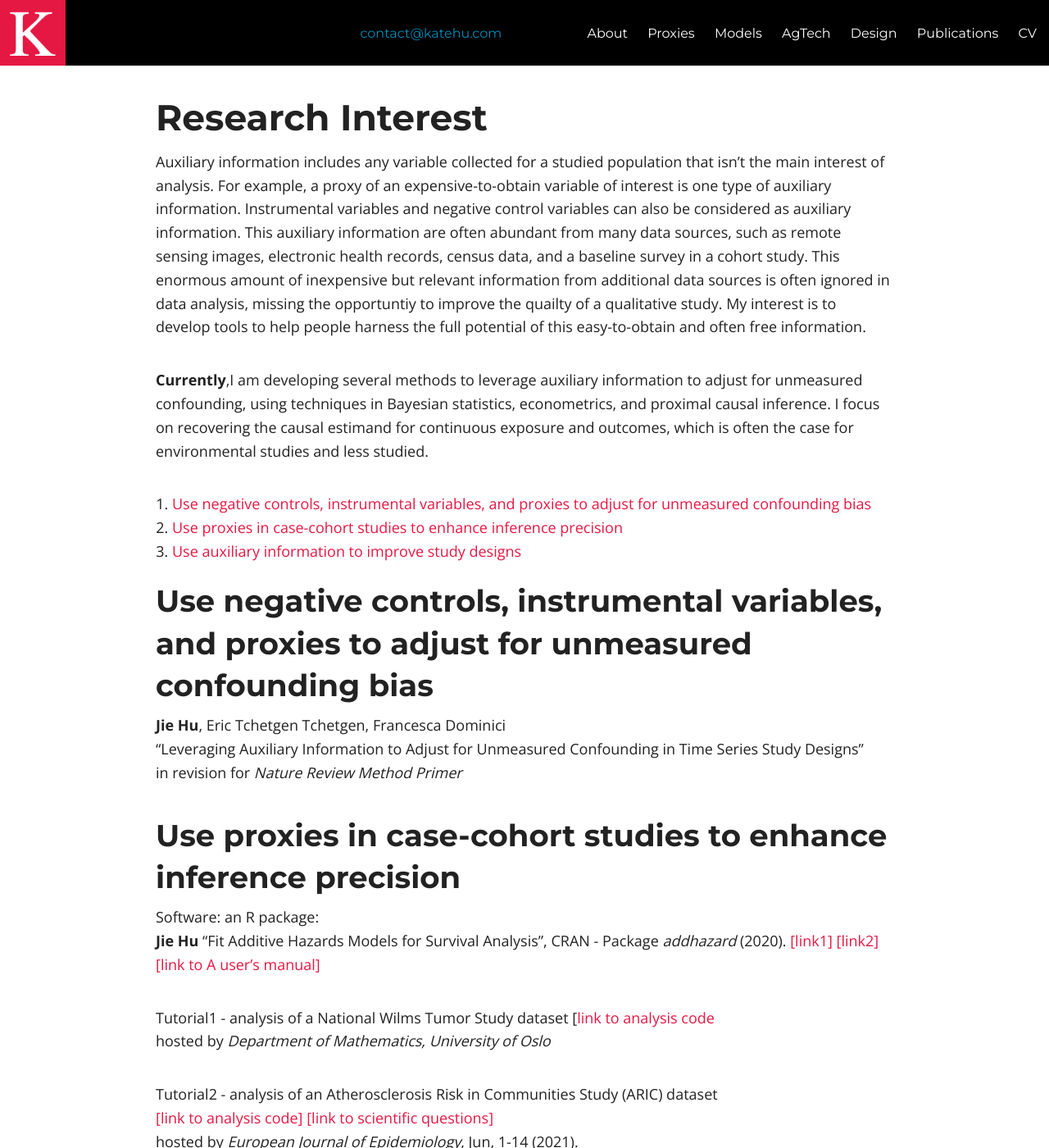
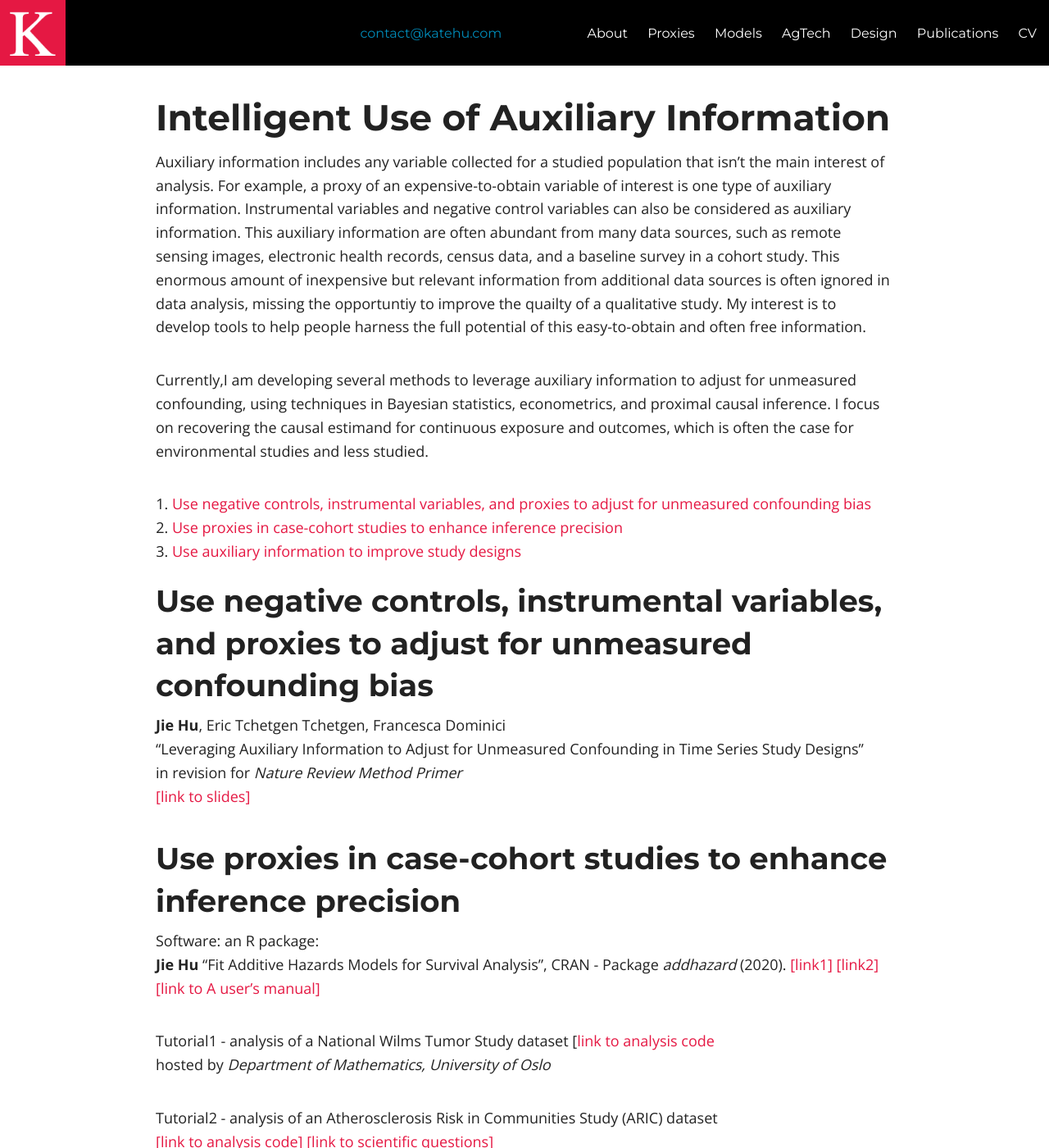
Before and after one commit to katehu/katehu.github.io, a Jekyll site: the page built from proxies.md, in a window 1280 px wide and 1400 px high. Shown: the whole window at 82% size. Built offline with Jekyll 4.4.1, drawn with Linux system fonts in a browser that asks for light colours; nearby versions of some CDN libraries.

Commit message:
Update proxies.md

```diff
--- a/proxies.md
+++ b/proxies.md
@@ -4,12 +4,12 @@ permalink: /proxies/index.html
 title: Proxies
 ---
 
-# Research Interest
+# Intelligent Use of Auxiliary Information
 
 Auxiliary information includes any variable collected for a studied population that isn’t the main interest of analysis. For example, a proxy of an expensive-to-obtain variable of interest is one type of auxiliary information. Instrumental variables and negative control variables can also be considered as auxiliary information. This auxiliary information are often abundant from many data sources, such as remote sensing images, electronic health records, census data, and a baseline survey in a cohort study. This enormous amount of inexpensive but relevant information from additional data sources is often ignored in data analysis, missing the opportuntiy to improve the quailty of a qualitative study.  My interest is to develop tools to help people harness the full potential of this easy-to-obtain and often free information.
 
 
-**Currently**,I am developing several methods to leverage auxiliary information to adjust for unmeasured confounding, using techniques in Bayesian statistics, econometrics, and proximal causal inference. I focus on recovering the causal estimand for continuous exposure and outcomes, which is often the case for environmental studies and less studied. <br/>
+Currently,I am developing several methods to leverage auxiliary information to adjust for unmeasured confounding, using techniques in Bayesian statistics, econometrics, and proximal causal inference. I focus on recovering the causal estimand for continuous exposure and outcomes, which is often the case for environmental studies and less studied. <br/>
 
 1. [Use negative controls, instrumental variables, and proxies to adjust for unmeasured confounding bias](#bias)
 2. [Use proxies in case-cohort studies to enhance inference precision](#precision)
@@ -19,9 +19,11 @@ Auxiliary information includes any variable collected for a studied population t
 
 ## Use negative controls, instrumental variables, and proxies to adjust for unmeasured confounding bias <a name="bias"></a>
 
+
 **Jie Hu**, Eric Tchetgen Tchetgen, Francesca Dominici<br/>
 “Leveraging Auxiliary Information to Adjust for Unmeasured Confounding in Time Series Study Designs”<br/>
 in revision for *Nature Review Method Primer* <br/>
+ [[link to slides]]([https://github.com/katehu/katehu.github.io/blob/master/Alamo_Symposium_KateHu.pdf])
 
 
 ## Use proxies in case-cohort studies to enhance inference precision<a name="precision"></a>
```
